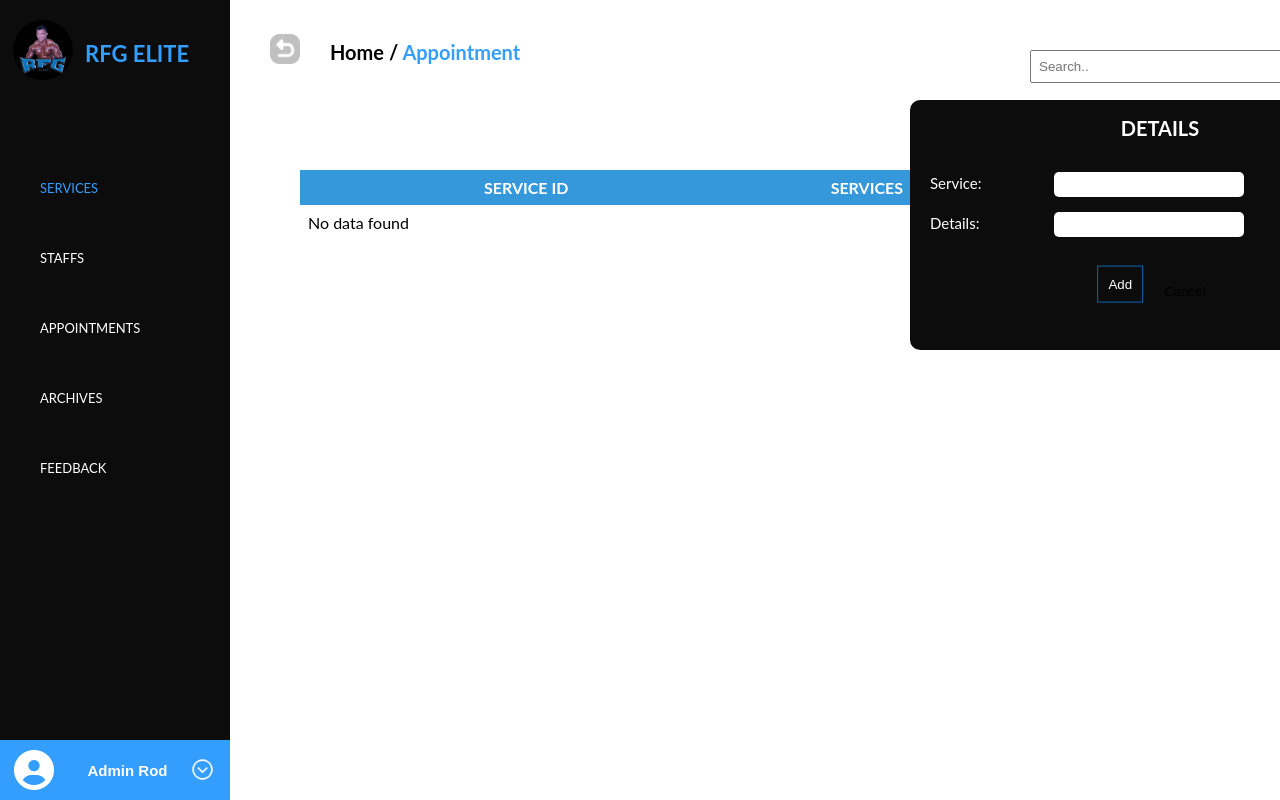
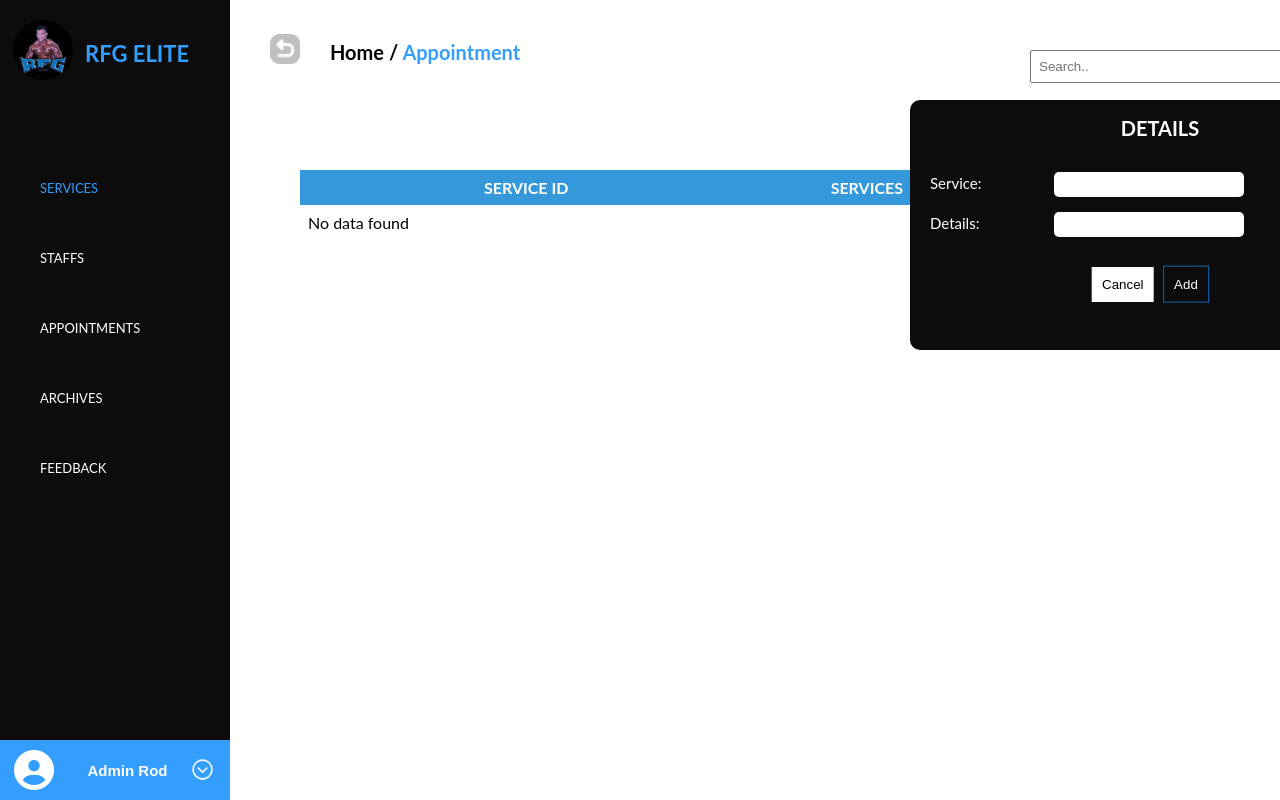
Before and after one commit to peni00/SIA, a PHP site: page /SIA/Services.php in a window 1280 px wide, after a click that opens the changed part; the page is wider, and only the part inside the window is pictured. Run offline with PHP 8.4, Linux system fonts and the light colour scheme; data that the repository does not hold is empty.

Commit message:
modal-position

```diff
--- a/Admin/GYM/GYM/Appointment.php
+++ b/Admin/GYM/GYM/Appointment.php
@@ -25,7 +25,7 @@ if (mysqli_connect_errno())
     <meta http-equiv='X-UA-Compatible' content='IE=edge'>
     <title>Appointments</title>
     <meta name='viewport' content='width=device-width, initial-scale=1'>
-    <link rel='stylesheet' type='text/css' media='screen' href='css/product1.css'>
+    <link rel='stylesheet' type='text/css' media='screen' href='css/product2.css'>
     <link rel='stylesheet' type='text/css' media='screen' href='transaction.css'>
 
     <link rel="icon" type="image/x-icon" href="images/logo.png">
--- a/Admin/GYM/GYM/Archive-Product.php
+++ b/Admin/GYM/GYM/Archive-Product.php
@@ -6,7 +6,7 @@
     <meta http-equiv='X-UA-Compatible' content='IE=edge'>
     <title>Archive</title>
     <meta name='viewport' content='width=device-width, initial-scale=1'>
-    <link rel='stylesheet' type='text/css' media='screen' href='css/product1.css'>
+    <link rel='stylesheet' type='text/css' media='screen' href='css/product2.css'>
     <link rel='stylesheet' type='text/css' media='screen' href='transaction1.css'>
 
     <link rel="icon" type="image/x-icon" href="images/logo.png">
--- a/Admin/GYM/GYM/Archive-Transaction.php
+++ b/Admin/GYM/GYM/Archive-Transaction.php
@@ -6,7 +6,7 @@
     <meta http-equiv='X-UA-Compatible' content='IE=edge'>
     <title>Archive</title>
     <meta name='viewport' content='width=device-width, initial-scale=1'>
-    <link rel='stylesheet' type='text/css' media='screen' href='css/product1.css'>
+    <link rel='stylesheet' type='text/css' media='screen' href='css/product2.css'>
     <link rel='stylesheet' type='text/css' media='screen' href='transaction1.css'>
     <link rel="icon" type="image/x-icon" href="images/logo.png">
 </head>
--- a/Admin/GYM/GYM/Archives-Appointment.php
+++ b/Admin/GYM/GYM/Archives-Appointment.php
@@ -6,7 +6,7 @@
     <meta http-equiv='X-UA-Compatible' content='IE=edge'>
     <title>Archive</title>
     <meta name='viewport' content='width=device-width, initial-scale=1'>
-    <link rel='stylesheet' type='text/css' media='screen' href='css/product1.css'>
+    <link rel='stylesheet' type='text/css' media='screen' href='css/product2.css'>
     <link rel='stylesheet' type='text/css' media='screen' href='transaction1.css'>
 
     <link rel="icon" type="image/x-icon" href="images/logo.png">
--- a/Admin/GYM/GYM/Archives-Services.php
+++ b/Admin/GYM/GYM/Archives-Services.php
@@ -6,7 +6,7 @@
     <meta http-equiv='X-UA-Compatible' content='IE=edge'>
     <title>Archive</title>
     <meta name='viewport' content='width=device-width, initial-scale=1'>
-    <link rel='stylesheet' type='text/css' media='screen' href='css/product1.css'>
+    <link rel='stylesheet' type='text/css' media='screen' href='css/product2.css'>
     <link rel='stylesheet' type='text/css' media='screen' href='transaction1.css'>
 
     <link rel="icon" type="image/x-icon" href="images/logo.png">
--- a/Admin/GYM/GYM/Archives-Staff.php
+++ b/Admin/GYM/GYM/Archives-Staff.php
@@ -6,7 +6,7 @@
     <meta http-equiv='X-UA-Compatible' content='IE=edge'>
     <title>Archive</title>
     <meta name='viewport' content='width=device-width, initial-scale=1'>
-    <link rel='stylesheet' type='text/css' media='screen' href='css/product1.css'>
+    <link rel='stylesheet' type='text/css' media='screen' href='css/product2.css'>
     <link rel='stylesheet' type='text/css' media='screen' href='transaction1.css'>
 
     <link rel="icon" type="image/x-icon" href="images/logo.png">
--- a/Admin/GYM/GYM/Feedback.php
+++ b/Admin/GYM/GYM/Feedback.php
@@ -6,7 +6,7 @@
     <meta http-equiv='X-UA-Compatible' content='IE=edge'>
     <title>Feedback</title>
     <meta name='viewport' content='width=device-width, initial-scale=1'>
-    <link rel='stylesheet' type='text/css' media='screen' href='css/product1.css'>
+    <link rel='stylesheet' type='text/css' media='screen' href='css/product2.css'>
     <link rel='stylesheet' type='text/css' media='screen' href='transaction1.css'>
 
     <link rel="icon" type="image/x-icon" href="images/logo.png">
--- a/Admin/GYM/GYM/Products.php
+++ b/Admin/GYM/GYM/Products.php
@@ -6,7 +6,7 @@
     <meta http-equiv='X-UA-Compatible' content='IE=edge'>
     <title>Products</title>
     <meta name='viewport' content='width=device-width, initial-scale=1'>
-    <link rel='stylesheet' type='text/css' media='screen' href='css/product1.css'>
+    <link rel='stylesheet' type='text/css' media='screen' href='css/product2.css'>
     <link rel="icon" type="image/x-icon" href="images/logo.png">
 </head>
 
--- a/Admin/GYM/GYM/Services.php
+++ b/Admin/GYM/GYM/Services.php
@@ -17,7 +17,7 @@ if (mysqli_connect_errno()) {
     <meta http-equiv='X-UA-Compatible' content='IE=edge'>
     <title>Services</title>
     <meta name='viewport' content='width=device-width, initial-scale=1'>
-    <link rel='stylesheet' type='text/css' media='screen' href='css/product1.css'>
+    <link rel='stylesheet' type='text/css' media='screen' href='css/product2.css'>
     <link rel='stylesheet' type='text/css' media='screen' href='transaction.css'>
     <link rel="icon" type="image/x-icon" href="images/logo.png">
     <script>
@@ -220,8 +220,9 @@ if (mysqli_connect_errno()) {
                     <label>Details: </label>
                     <input type="text" class="txt" name="txtdetails"><br /><br />
                     <div class="buttons">
-                    <button type="submit" class="edit-confirm1" name="submit">Add</button>
                         <button type="button" class="close-btn1" data-bs-dismiss="modal">Cancel</button>
+                        <button type="submit" class="edit-confirm1" name="submit">Add</button>
+
 
                     </div>
                 </div>
--- a/Admin/GYM/GYM/Staffs.php
+++ b/Admin/GYM/GYM/Staffs.php
@@ -6,7 +6,7 @@
     <meta http-equiv='X-UA-Compatible' content='IE=edge'>
     <title>Staffs</title>
     <meta name='viewport' content='width=device-width, initial-scale=1'>
-    <link rel='stylesheet' type='text/css' media='screen' href='css/product1.css'>
+    <link rel='stylesheet' type='text/css' media='screen' href='css/product2.css'>
     <link rel='stylesheet' type='text/css' media='screen' href='transaction1.css'>
     <link rel="icon" type="image/x-icon" href="images/logo.png">
 </head>
--- a/Admin/GYM/GYM/css/product1.css
+++ b/Admin/GYM/GYM/css/product2.css
@@ -548,13 +548,13 @@ label{
 }
 
 .close-btn1{
-	background-color: #0C0C0C;
+	background-color: white;
 	color: black;
 	padding: 10px;
 	border: none;
 	transition: .4s ease;
 	top: 50px;
-	transform: -60%, 80%;
+	transform: translateX(-20%) translateY(-20%);
 }
 .close-btn1:hover{
 	background-color: gray;
--- a/Admin/GYM/GYM/transaction.php
+++ b/Admin/GYM/GYM/transaction.php
@@ -6,7 +6,7 @@
     <meta http-equiv='X-UA-Compatible' content='IE=edge'>
     <title>Transactions</title>
     <meta name='viewport' content='width=device-width, initial-scale=1'>
-    <link rel='stylesheet' type='text/css' media='screen' href='css/product1.css'>
+    <link rel='stylesheet' type='text/css' media='screen' href='css/product2.css'>
     <link rel='stylesheet' type='text/css' media='screen' href='transaction1.css'>
     <link rel="icon" type="image/x-icon" href="images/logo.png">
 </head>
--- a/Admin/GYM/GYM/transaction1.css
+++ b/Admin/GYM/GYM/transaction1.css
@@ -42,7 +42,7 @@
   width: 165px;
   height: 30px;
   top: 45px;
-  background: red;
+  background: #0C0C0C;
   border-radius: 5px;
   color:white;
   font-weight: 700;
```
